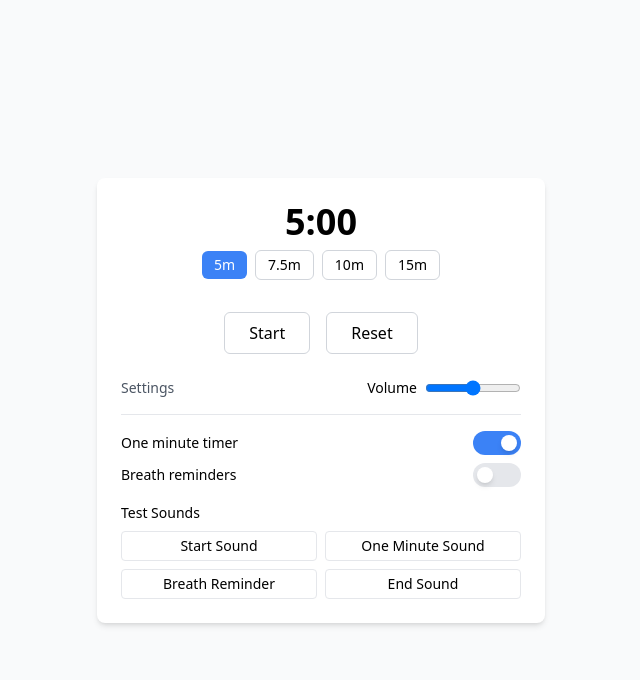
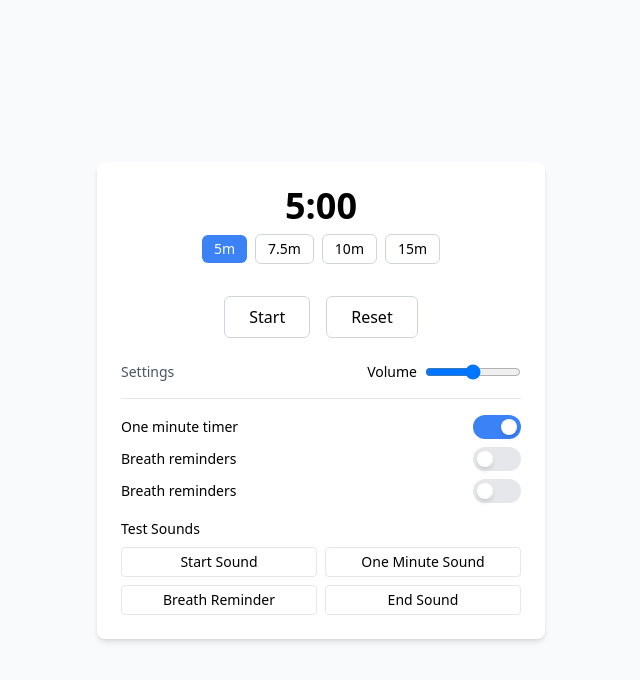
Before and after one commit to DanJonesDesign/Meditation-timer, a Next.js app: page / in a window 1280 px wide. Both pictures are taken after a click on the button "Settings". Shown: the top 680 px of the page, without its empty margins (319-959 px from the left). Built offline with nearby package versions, Linux system fonts and the light colour scheme.

Commit message:
Update MeditationTimer.jsx

```diff
--- a/src/components/ui/MeditationTimer.jsx
+++ b/src/components/ui/MeditationTimer.jsx
@@ -10,6 +10,19 @@ const MeditationTimer = () => {
   const [showSettings, setShowSettings] = useState(false);
   const [enableOneMinTimer, setEnableOneMinTimer] = useState(true);
   const [enableBreathReminders, setEnableBreathReminders] = useState(false);
+
+
+// Add these functions after the state declarations
+const toggleOneMinTimer = () => {
+  console.log('Toggling one minute timer from:', enableOneMinTimer, 'to:', !enableOneMinTimer);
+  setEnableOneMinTimer(!enableOneMinTimer);
+};
+
+const toggleBreathReminders = () => {
+  console.log('Toggling breath reminders from:', enableBreathReminders, 'to:', !enableBreathReminders);
+  setEnableBreathReminders(!enableBreathReminders);
+};
+
   const [reminderCount, setReminderCount] = useState(3);
 
   const audioContext = useRef(null);
@@ -65,18 +78,28 @@ const MeditationTimer = () => {
   };
 
   const setupReminders = () => {
+  console.log('Setting up reminders:', {
+    enableOneMinTimer,
+    enableBreathReminders,
+    reminderCount,
+    duration
+  });
+
   reminderTimeouts.current.forEach(timeout => clearTimeout(timeout));
   reminderTimeouts.current = [];
 
   if (enableOneMinTimer) {
+    console.log('Setting up one minute reminder');
     reminderTimeouts.current.push(
       setTimeout(() => {
+        console.log('One minute reminder triggered');
         if (isRunning) playSound('oneMin');
       }, 60000)
     );
   }
 
   if (enableBreathReminders && reminderCount > 0) {
+    console.log('Setting up breath reminders:', reminderCount);
     const startTime = 60;
     const endTime = duration - 10;
     const availableTime = endTime - startTime;
@@ -84,8 +107,10 @@ const MeditationTimer = () => {
 
     for (let i = 1; i <= reminderCount; i++) {
       const reminderTime = startTime + (intervalTime * i);
+      console.log(`Setting breath reminder ${i} for ${reminderTime} seconds`);
       reminderTimeouts.current.push(
         setTimeout(() => {
+          console.log(`Breath reminder ${i} triggered`);
           if (isRunning) playSound('breath');
         }, reminderTime * 1000)
       );
@@ -212,7 +237,7 @@ const MeditationTimer = () => {
         <label className="text-sm">One minute timer</label>
         <button
           type="button"
-          onClick={() => setEnableOneMinTimer(!enableOneMinTimer)}
+          onClick={toggleOneMinTimer}
           className={`w-12 h-6 rounded-full p-1 transition-colors duration-200 ${
             enableOneMinTimer ? 'bg-blue-500' : 'bg-gray-200'
           }`}
@@ -220,6 +245,23 @@ const MeditationTimer = () => {
           <div
             className={`bg-white w-4 h-4 rounded-full shadow-md transform duration-200 ${
               enableOneMinTimer ? 'translate-x-6' : 'translate-x-0'
+            }`}
+          />
+        </button>
+      </div>
+
+      <div className="flex items-center justify-between">
+        <label className="text-sm">Breath reminders</label>
+        <button
+          type="button"
+          onClick={toggleBreathReminders}
+          className={`w-12 h-6 rounded-full p-1 transition-colors duration-200 ${
+            enableBreathReminders ? 'bg-blue-500' : 'bg-gray-200'
+          }`}
+        >
+          <div
+            className={`bg-white w-4 h-4 rounded-full shadow-md transform duration-200 ${
+              enableBreathReminders ? 'translate-x-6' : 'translate-x-0'
             }`}
           />
         </button>
```
Lines whose indentation alone changed are shown as unchanged.
